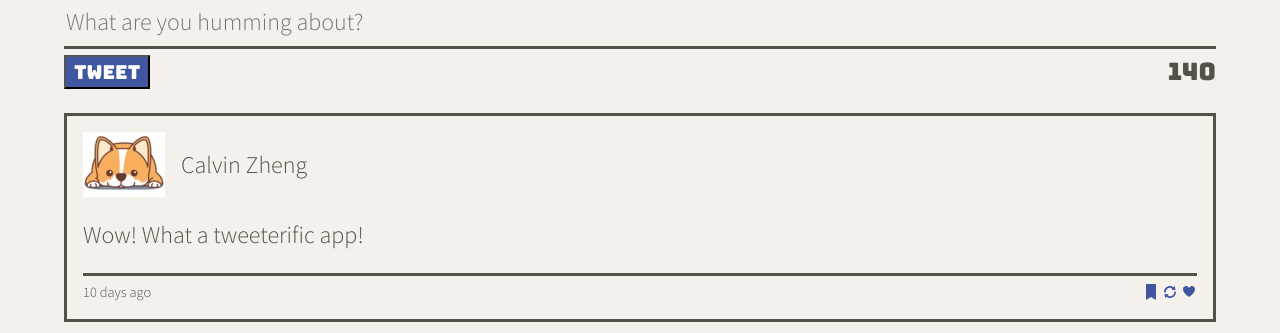
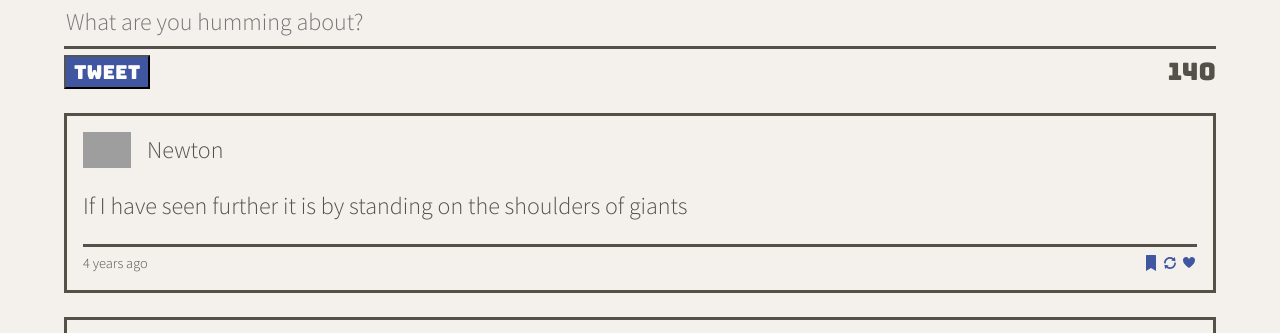
Before and after one commit to CalvinZheng1/Tweeter, a website: page public/index.html in a window 1280 px wide. Shown: the part 615-948 px from the top of the page. Drawn offline with nearby package versions, Linux system fonts and the light colour scheme; grey boxes are pictures that could not be loaded.

Commit message:
Implemented the ability to dynamically create tweet element on client side

```diff
--- a/public/index.html
+++ b/public/index.html
@@ -17,11 +17,16 @@
     <link rel="stylesheet" href="/styles/new-tweet.css" type="text/css" />
     <!-- Tweet CSS -->
     <link rel="stylesheet" href="/styles/tweet.css" type="text/css" />
-    <!-- External JS -->
+    <!-- External JS
     <script src="https://ajax.googleapis.com/ajax/libs/jquery/3.4.1/jquery.min.js"></script>
 
     <!-- App JS -->
-    <script type="text/javascript" src="/scripts/client.js"></script>
+    <!-- <script type="text/javascript" src="/scripts/client.js"></script> -->
+     <!-- Character Counter JS -->
+     <!-- <script type="text/javascript" src="/scripts/composer-char-counter.js"></script> -->
+
+     <!-- MomentJS for time functionality -->
+    <script src="https://cdnjs.cloudflare.com/ajax/libs/moment.js/2.24.0/moment.min.js"></script>
   </head>
 
   <body>
@@ -51,31 +56,13 @@
         </form>
       </section>
       <section id="tweets">
-        <article class="tweet">
-          <header>
-            <div class="tweet--profile">
-              <img src="/images/corgi4.jpg" alt="avatar" />
-              <span>Calvin Zheng</span>
-              <span class="tweet--handle">@CalvinZheng</span>
-            </div>
-            <p>Wow! What a tweeterific app!</p>
-          </header>
-          <footer>
-            <span>10 days ago</span>
-            <div>
-              <svg height="32" viewBox="0 0 16 16" version="1.1" width="32" aria-hidden="true">
-                <path fill-rule="evenodd" d="M12 0H4c-.73 0-1 .27-1 1v15l5-3.09L13 16V1c0-.73-.27-1-1-1z"></path>
-              </svg>
-              <svg height="32" viewBox="0 0 12 16" version="1.1" width="24" aria-hidden="true">
-                <path fill-rule="evenodd" d="M10.24 7.4a4.15 4.15 0 01-1.2 3.6 4.346 4.346 0 01-5.41.54L4.8 10.4.5 9.8l.6 4.2 1.31-1.26c2.36 1.74 5.7 1.57 7.84-.54a5.876 5.876 0 001.74-4.46l-1.75-.34zM2.96 5a4.346 4.346 0 015.41-.54L7.2 5.6l4.3.6-.6-4.2-1.31 1.26c-2.36-1.74-5.7-1.57-7.85.54C.5 5.03-.06 6.65.01 8.26l1.75.35A4.17 4.17 0 012.96 5z"></path>
-              </svg>
-              <svg height="32" viewBox="0 0 12 16" version="1.1" width="24" aria-hidden="true">
-                <path fill-rule="evenodd" d="M9 2c-.97 0-1.69.42-2.2 1-.51.58-.78.92-.8 1-.02-.08-.28-.42-.8-1-.52-.58-1.17-1-2.2-1-1.632.086-2.954 1.333-3 3 0 .52.09 1.52.67 2.67C1.25 8.82 3.01 10.61 6 13c2.98-2.39 4.77-4.17 5.34-5.33C11.91 6.51 12 5.5 12 5c-.047-1.69-1.342-2.913-3-3z"></path>
-              </svg>
-            </div>
-          </footer>
-        </article>
       </section>
     </main>
+    <!-- External JS -->
+    <script type="text/javascript" src="/vendor/jquery-2.2.3.min.js"></script>
+    <!-- App JS -->
+    <script type="text/javascript" src="/scripts/client.js"></script>
+    <!-- Character Counter JS -->
+    <script type="text/javascript" src="/scripts/composer-char-counter.js"></script>
   </body>
 </html>
--- a/public/scripts/client.js
+++ b/public/scripts/client.js
@@ -3,3 +3,85 @@
  * jQuery is already loaded
  * Reminder: Use (and do all your DOM work in) jQuery's document ready function
  */
+// Fake data taken from initial-tweets.json
+const data = [
+  {
+    "user": {
+      "name": "Newton",
+      "avatars": "https://i.imgur.com/73hZDYK.png"
+      ,
+      "handle": "@SirIsaac"
+    },
+    "content": {
+      "text": "If I have seen further it is by standing on the shoulders of giants"
+    },
+    "created_at": 1461116232227
+  },
+  {
+    "user": {
+      "name": "Descartes",
+      "avatars": "https://i.imgur.com/nlhLi3I.png",
+      "handle": "@rd" },
+    "content": {
+      "text": "Je pense , donc je suis"
+    },
+    "created_at": 1461113959088
+  }
+]
+
+const tweetTemplate = `
+  <article class="tweet">
+    <header>
+      <div class="tweet--profile">
+        <img />
+        <span></span>
+        <span class="tweet--handle"></span>
+      </div>
+      <p></p>
+    </header>
+    <footer>
+      <span></span>
+      <div>
+        <svg height="32" viewBox="0 0 16 16" version="1.1" width="32" aria-hidden="true">
+          <path fill-rule="evenodd" d="M12 0H4c-.73 0-1 .27-1 1v15l5-3.09L13 16V1c0-.73-.27-1-1-1z"></path>
+        </svg>
+        <svg height="32" viewBox="0 0 12 16" version="1.1" width="24" aria-hidden="true">
+          <path fill-rule="evenodd" d="M10.24 7.4a4.15 4.15 0 01-1.2 3.6 4.346 4.346 0 01-5.41.54L4.8 10.4.5 9.8l.6 4.2 1.31-1.26c2.36 1.74 5.7 1.57 7.84-.54a5.876 5.876 0 001.74-4.46l-1.75-.34zM2.96 5a4.346 4.346 0 015.41-.54L7.2 5.6l4.3.6-.6-4.2-1.31 1.26c-2.36-1.74-5.7-1.57-7.85.54C.5 5.03-.06 6.65.01 8.26l1.75.35A4.17 4.17 0 012.96 5z"></path>
+        </svg>
+        <svg height="32" viewBox="0 0 12 16" version="1.1" width="24" aria-hidden="true">
+          <path fill-rule="evenodd" d="M9 2c-.97 0-1.69.42-2.2 1-.51.58-.78.92-.8 1-.02-.08-.28-.42-.8-1-.52-.58-1.17-1-2.2-1-1.632.086-2.954 1.333-3 3 0 .52.09 1.52.67 2.67C1.25 8.82 3.01 10.61 6 13c2.98-2.39 4.77-4.17 5.34-5.33C11.91 6.51 12 5.5 12 5c-.047-1.69-1.342-2.913-3-3z"></path>
+        </svg>
+      </div>
+    </footer>
+  </article>
+`;
+
+const renderTweets = tweets => {
+  tweets.forEach(tweet => {
+    $('#tweets').append(createTweetElement(tweet));
+  });
+}
+
+const createTweetElement = tweet => {
+  let $tweet = $(tweetTemplate);
+
+  $tweet.find('.tweet--profile img').first()
+    .attr('src', tweet.user.avatars)
+    .attr('alt', tweet.user.name);
+
+  $tweet.find('.tweet--profile span').first()
+    .text(tweet.user.name);
+
+  $tweet.find('.tweet--profile .tweet--handle').first()
+    .text(tweet.user.handle);
+
+  $tweet.find('header p').first()
+    .text(tweet.content.text);
+
+  $tweet.find('footer span').first()
+    .text(moment(tweet.created_at).fromNow());
+
+  return $tweet;
+}
+
+renderTweets(data);
--- a/public/styles/tweet.css
+++ b/public/styles/tweet.css
@@ -24,6 +24,7 @@
 
 .tweet--profile img {
   margin-right: 16px;
+  height: 36px;
 }
 
 .tweet:hover .tweet--handle {
```
